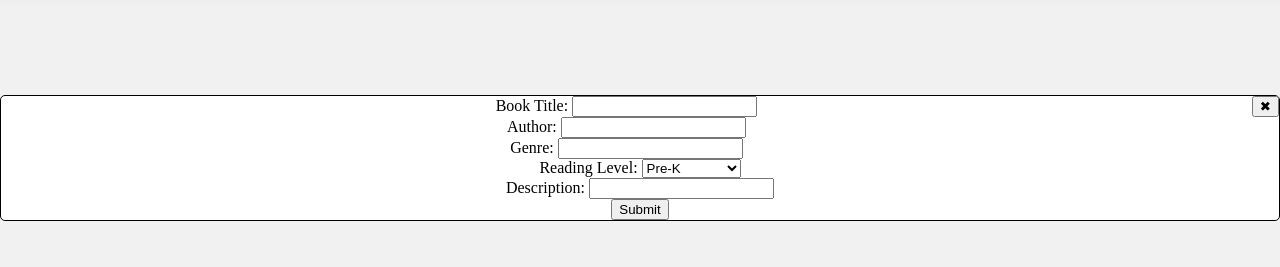
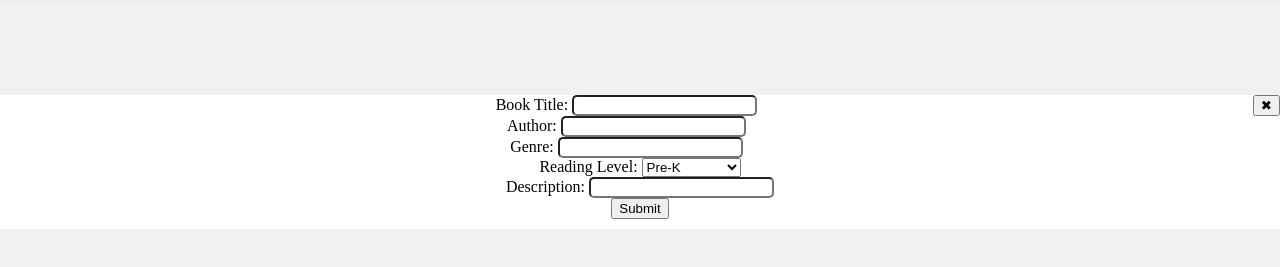
Before and after one commit to evanszymkowicz/BooKeep, a website: page public/index.html in a window 1280 px wide. Both pictures are taken after a click on the button "Add Book". Shown: the part 69-336 px from the top of the page. Drawn offline with nearby package versions, Linux system fonts and the light colour scheme; no server answers.

Commit message:
designing the app look

```diff
--- a/public/main.css
+++ b/public/main.css
@@ -103,11 +103,22 @@ tr {
 
 .addNewBookForm {
 	background-color: #ffffff;
-	border: solid black	1px;
+	border: 1px;
+	border-color: #D3D3D3;
 	border-radius: 5px
+	width: 50%;
 }
 
 .exitNewBookForm {
 	float: right;
-	margin-bottom: 25px;
+	padding-bottom: 25px;
 }
+
+.addANewBook {
+	padding-bottom: 10px;
+}
+
+.addANewBook input {
+	border-radius: 5px;
+
+}
```
